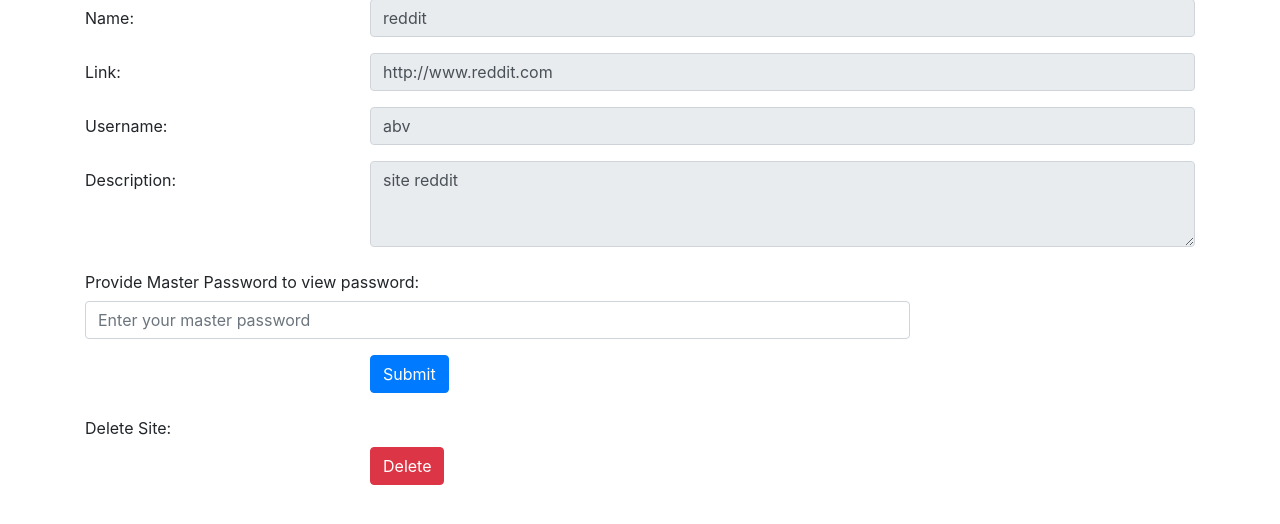
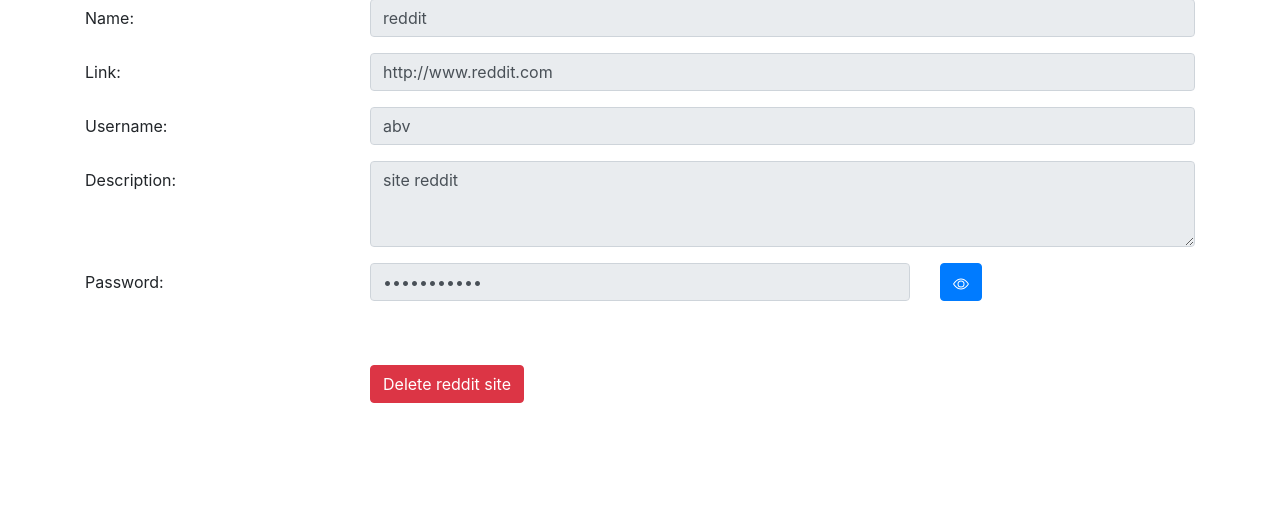
Before and after one commit to al3xHub/Password_Manager, a Django app: page /site/1/ in a window 1280 px wide. Shown: the part 125-649 px from the top of the page. Run offline with Django 3.2, Linux system fonts and the light colour scheme; data comes from the database, SQL or seed files in the repository; both versions use the stored data as it was after the commit; some libraries are stand-ins or nearby versions.

Commit message:
funcionalidad campo oculto texto en site

```diff
--- a/PasswordManagerWeb/core/templates/core/site.html
+++ b/PasswordManagerWeb/core/templates/core/site.html
@@ -36,29 +36,40 @@
                 </div>
             </div>
 
-            <!-- Provide Master Password -->
+            <!-- Password -->
             <div class="form-group row">
-                <label for="masterPassword" class="col-sm-12 col-form-label">Provide Master Password to view password:</label>
-                <div class="col-sm-9">
-                    <input type="password" class="form-control" id="masterPassword" placeholder="Enter your master password">
+                <label for="password" class="col-sm-3 col-form-label">Password:</label>
+                <div class="col-sm-6">
+                    <input type="password" class="form-control" id="password" value="{{sites.website_password}}" readonly>
+                </div>
+                <div class="col-sm-3">
+                    <button type="button" class="btn btn-primary" id="togglePassword">
+                        <svg xmlns="http://www.w3.org/2000/svg" width="16" height="16" fill="currentColor" class="bi bi-eye" viewBox="0 0 16 16">
+                        <path d="M16 8s-3-5.5-8-5.5S0 8 0 8s3 5.5 8 5.5S16 8 16 8M1.173 8a13 13 0 0 1 1.66-2.043C4.12 4.668 5.88 3.5 8 3.5s3.879 1.168 5.168 2.457A13 13 0 0 1 14.828 8q-.086.13-.195.288c-.335.48-.83 1.12-1.465 1.755C11.879 11.332 10.119 12.5 8 12.5s-3.879-1.168-5.168-2.457A13 13 0 0 1 1.172 8z"/><path d="M8 5.5a2.5 2.5 0 1 0 0 5 2.5 2.5 0 0 0 0-5M4.5 8a3.5 3.5 0 1 1 7 0 3.5 3.5 0 0 1-7 0"/>
+                        </svg>
+                    </button>
                 </div>
             </div>
 
-            <!-- Submit Button -->
+            <!-- Delete Button -->
             <div class="form-group row">
-                <div class="col-sm-9 offset-sm-3">
-                    <button type="submit" class="btn btn-primary">Submit</button>
+                <div class="col-sm-9 offset-sm-3 mt-5">
+                    <a href="{% url 'delete' sites.id %}" class="btn btn-danger">Delete {{sites.website_name}} site</a>
                 </div>
             </div>
         </form>
-            <!-- Delete Button -->
-            <div class="form-group row">
-                <label class="col-sm-3 col-form-label">Delete Site:</label>
-                <div class="col-sm-9 offset-sm-3">
-                    <a href="{% url 'delete' sites.id %}" class="btn btn-danger">Delete</a>
-                </div>
-            </div>
+    </div>
 
-        </form>
-    </div>
+    <script>
+        document.getElementById("togglePassword").addEventListener("click", function() {
+            var passwordField = document.getElementById("password");
+            if (passwordField.type === "password") {
+                passwordField.type = "text";
+
+            } else {
+                passwordField.type = "password";
+
+            }
+        });
+    </script>
 {% endblock %}
--- a/PasswordManagerWeb/core/templates/core/site_form.html
+++ b/PasswordManagerWeb/core/templates/core/site_form.html
@@ -41,11 +41,6 @@
                 <label for="description">Description</label>
                 <textarea class="form-control" id="description" name="website_notes" rows="3" maxlength="200"></textarea>
               </div>
-              <!-- Master Password -->
-              <div class="form-group">
-                <label for="master_password">Master Password</label>
-                <input type="password" class="form-control" id="master_password" name="master_password" maxlength="50">
-              </div>
               <!-- Send -->
               <button type="submit" class="btn btn-primary">Save Password</button>
             </form>
```
Also changed, not shown: PasswordManagerWeb/db.sqlite3.
